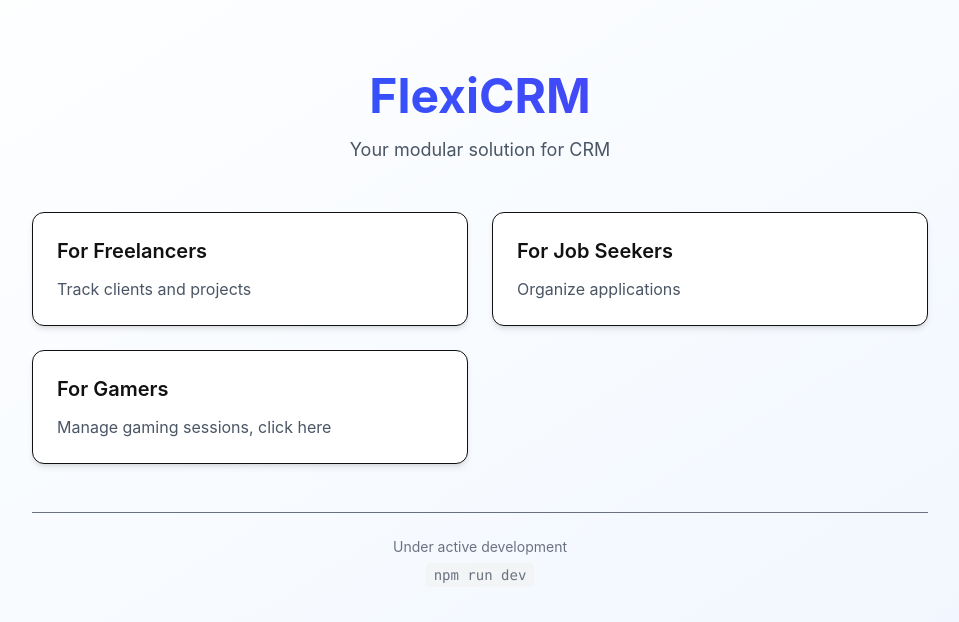
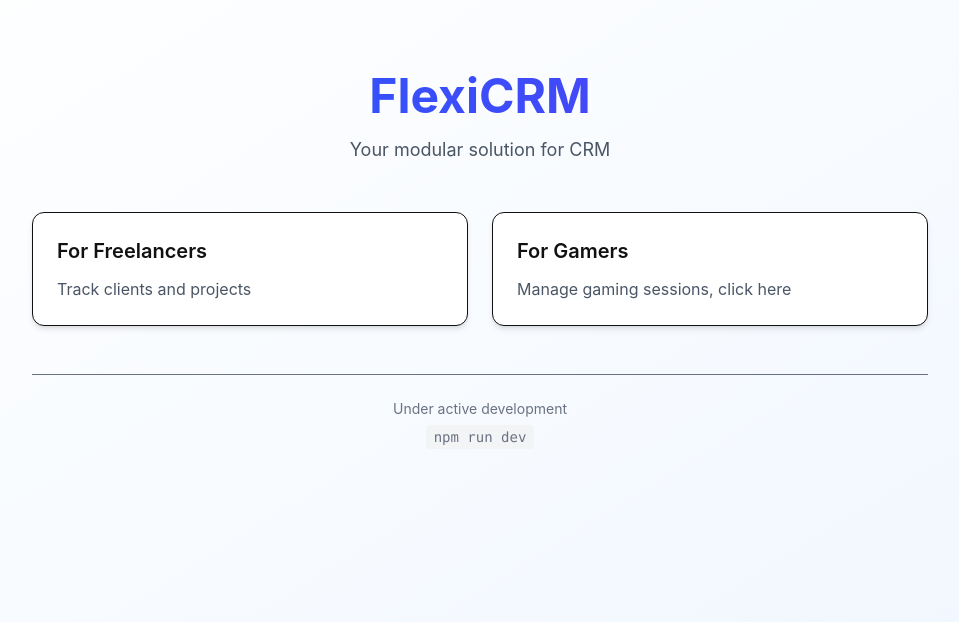
Before and after one commit to somedevswithtime/FlexiCRM, a Next.js app: page / in a window 1280 px wide. Shown: the top 622 px of the page, without its empty margins (160-1119 px from the left). Built offline with nearby package versions, Linux system fonts and the light colour scheme.

Commit message:
FEAT: basic freelance data

```diff
--- a/src/components/ui/Landing.tsx
+++ b/src/components/ui/Landing.tsx
@@ -11,12 +11,10 @@ const Landing: FC = () => {
       <main>
         <div className="grid md:grid-cols-2 gap-6 mb-12">
           <div className="card">
-            <h2 className="text-xl font-semibold mb-3">For Freelancers</h2>
-            <p className="text-gray-600">Track clients and projects</p>
-          </div>
-          <div className="card">
-            <h2 className="text-xl font-semibold mb-3">For Job Seekers</h2>
-            <p className="text-gray-600">Organize applications</p>
+            <Link href="/demo/freelanceSchema">
+              <h2 className="text-xl font-semibold mb-3">For Freelancers</h2>
+              <p className="text-gray-600">Track clients and projects</p>
+            </Link>
           </div>
           <div className="card">
             <Link href="/demo/playerSchema">
--- a/src/lib/constants.ts
+++ b/src/lib/constants.ts
@@ -5,4 +5,8 @@ export const DEMO_SCHEMA_INFO = {
     name: "playerSchema",
     id: process.env.NEXT_PUBLIC_DEFAULT_PLAYER_SCHEMA_ID,
   },
+  freelanceSchema: {
+    name: "freelanceSchema",
+    id: process.env.NEXT_PUBLIC_DEFAULT_FREELANCE_SCHEMA_ID,
+  },
 };
```
